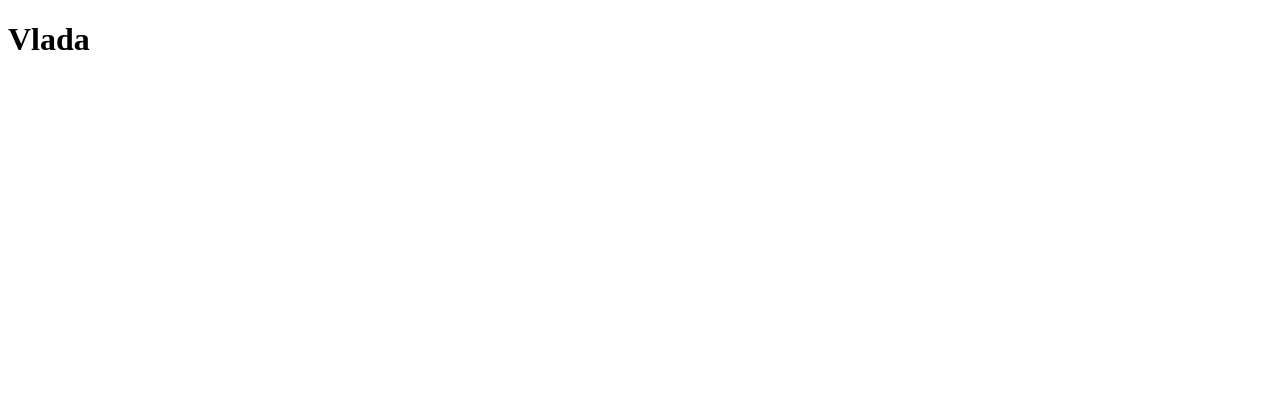
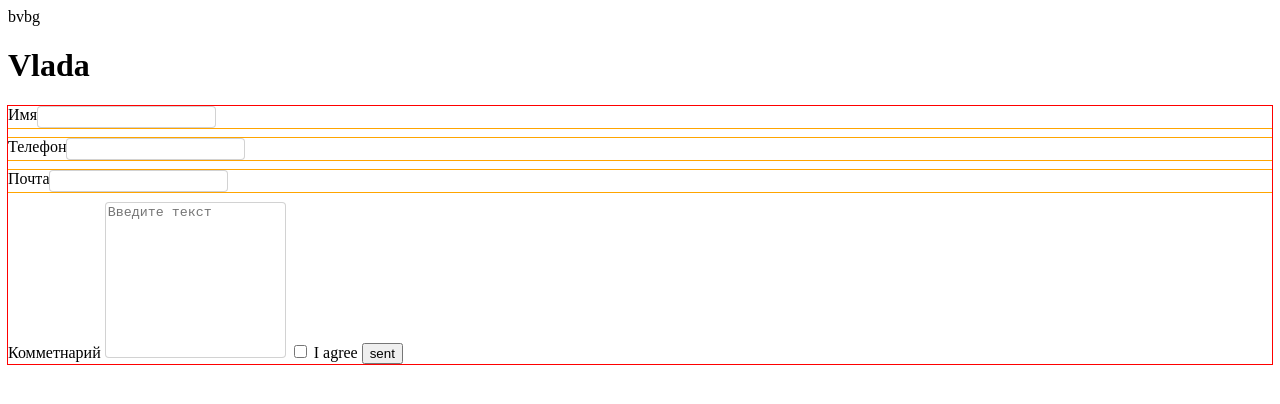
Before and after one commit to VladaDumbadze/github-tutorial, a plain HTML site: page index.html in a window 1280 px wide. Drawn offline with Linux system fonts and the light colour scheme.

Commit message:
done6
done6

```diff
--- a/css/styles.css
+++ b/css/styles.css
@@ -1,3 +1,38 @@
 body {
-  background-color: greenyellow;
 }
+
+textarea {
+  resize: none;
+  box-sizing: border-box;
+  border-radius: 4px;
+  border: 1px solid rgba(33, 33, 33, 0.2);
+}
+.form {
+  outline: 1px solid red;
+}
+
+.form-field {
+  outline: 1px solid orange;
+  display: flex;
+
+  margin-bottom: 10px;
+}
+
+.form-field label {
+  margin-bottom: 4px;
+  align-items: start;
+}
+.form-field input {
+  margin: 0;
+  padding: 0;
+  box-sizing: border-box;
+  border-radius: 4px;
+  border: 1px solid rgba(33, 33, 33, 0.2);
+}
+
+.form-field textarea::placeholder {
+  font-size: 12px;
+  line-height: 1, 16;
+  letter-spacing: 0.01em;
+  color: rgba(117, 117, 117, 0.5);
+}
--- a/index.html
+++ b/index.html
@@ -1,12 +1,39 @@
 <!DOCTYPE html>
 <html lang="en">
-<head>
-    <meta charset="UTF-8">
-    <meta http-equiv="X-UA-Compatible" content="IE=edge">
-    <meta name="viewport" content="width=device-width, initial-scale=1.0">
+  <head>
+    <meta charset="UTF-8" />
+    <meta http-equiv="X-UA-Compatible" content="IE=edge" />
+    <meta name="viewport" content="width=device-width, initial-scale=1.0" />
+    <link rel="stylesheet" href="./css/styles.css">
     <title>Document</title>
-</head>
-<body>
+  </head>
+  <body>bvbg
     <h1>Vlada</h1>
-</body>
+    <form class="form" >
+        <div class="form-field">
+            <label for="name">Имя</label>
+            <input type="text" name="user-name" id="name" />
+        </div>
+
+        <div class="form-field">
+            <label for="tel" class="form-label">Телефон</label>
+            <input type="tel" id="tel" class="form-input" />
+        </div>
+
+        <div class="form-field">
+            <label for="mail">Почта</label>
+            <input type="email" id="mail" />
+        </div>
+
+
+      <label for="comm">Комметнарий</label>
+      <textarea name="comm" id="comm" rows="10" placeholder="Введите текст"></textarea>
+
+      <input type="checkbox" name="" id="policy" />
+      <label for="policy">I agree</label>
+
+      <button type="submit">sent</button>
+    </form>
+
+  </body>
 </html>
```
